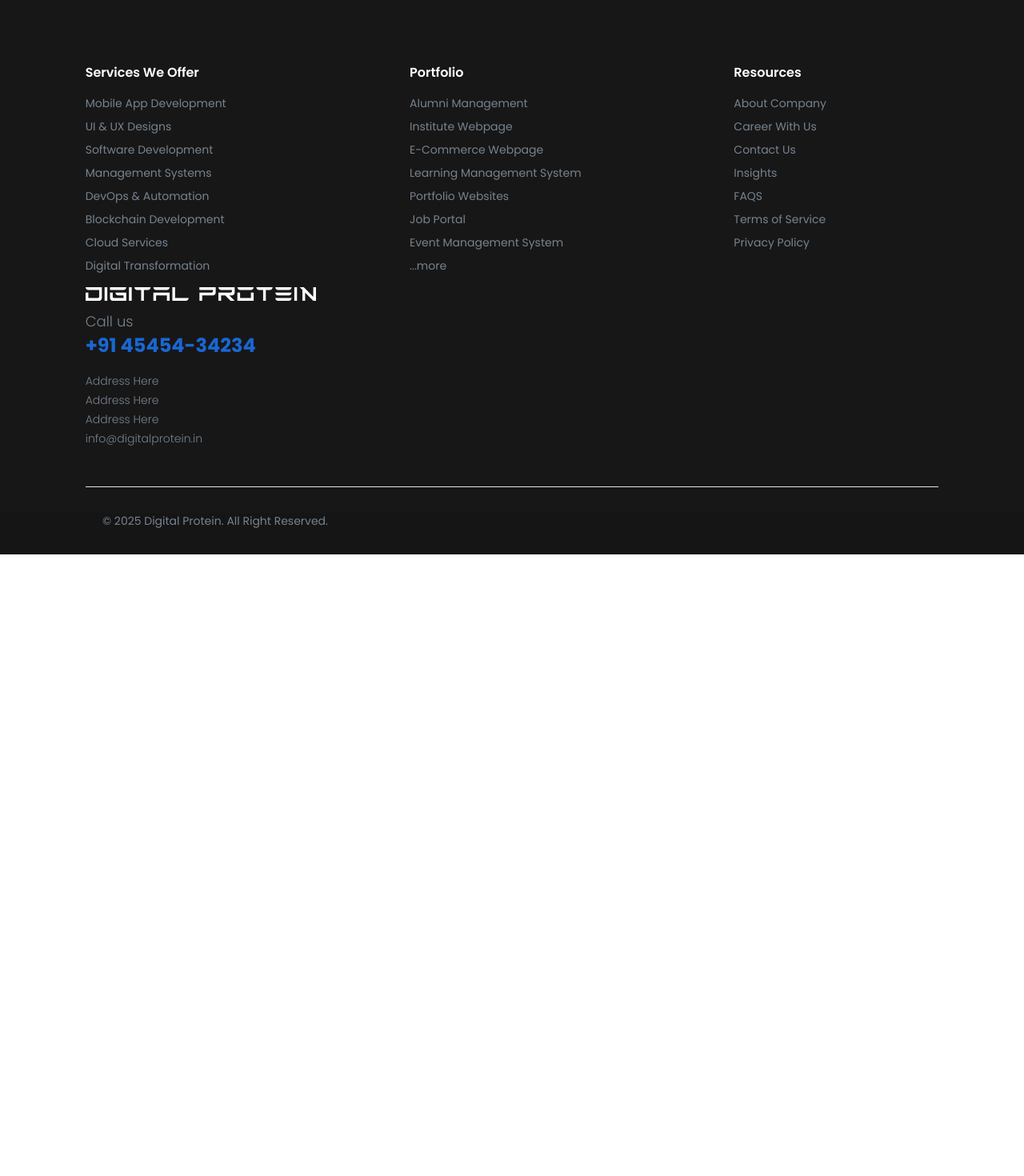
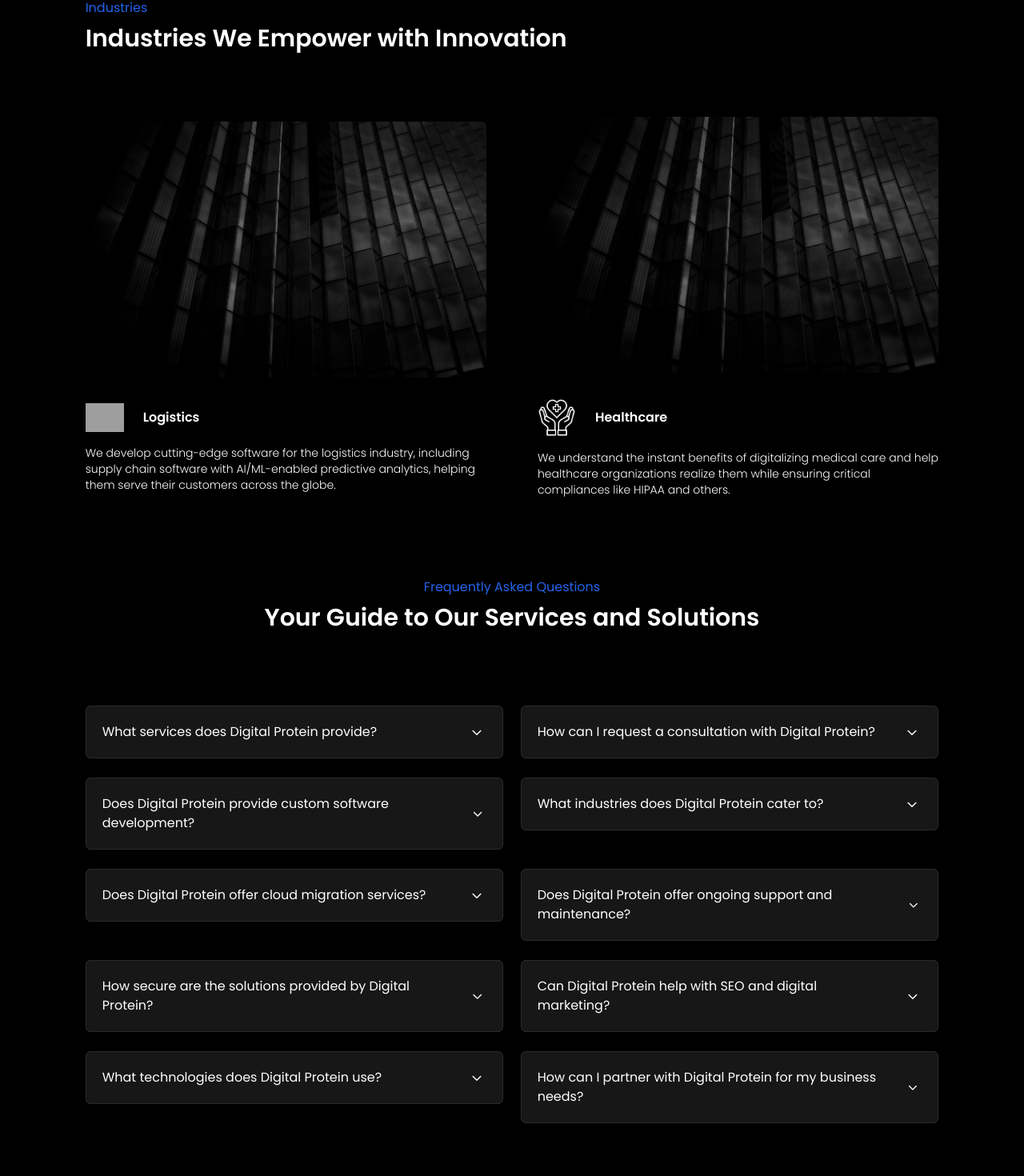
Before and after one commit to digital-protein/digital-protein, a Next.js app: page / in a window 1280 px wide. Shown: the part 1774-3244 px from the top of the page at 80% size. Before the commit the page ends 2467 px from the top, so only its background shows below. Built offline with nearby package versions, Linux system fonts and the light colour scheme; grey boxes are pictures that could not be loaded.

Commit message:
update homepage

```diff
--- /dev/null
+++ b/components/assets/faqs.ts
@@ -0,0 +1,42 @@
+export const faqs = [
+    {
+        que: "What services does Digital Protein provide?",
+        ans: "Digital Protein specializes in AI-driven solutions, web and mobile development, cloud computing, cybersecurity, and IT consulting to help businesses scale efficiently."
+    },
+    {
+        que: "How can I request a consultation with Digital Protein?",
+        ans: "You can book a free consultation call through our 'Contact Us' page or by filling out the inquiry form on our website."
+    },
+    {
+        que: "Does Digital Protein provide custom software development?",
+        ans: "Yes, we offer tailored software solutions designed to meet your business needs, ensuring scalability, security, and high performance."
+    },
+    {
+        que: "What industries does Digital Protein cater to?",
+        ans: "We work with various industries, including healthcare, finance, e-commerce, education, and startups, delivering innovative digital solutions."
+    },
+    {
+        que: "Does Digital Protein offer cloud migration services?",
+        ans: "Yes, we provide seamless cloud migration solutions, ensuring minimal downtime and optimal performance during the transition."
+    },
+    {
+        que: "Does Digital Protein offer ongoing support and maintenance?",
+        ans: "Absolutely! We provide continuous monitoring, updates, and technical support to keep your applications secure and running smoothly."
+    },
+    {
+        que: "How secure are the solutions provided by Digital Protein?",
+        ans: "Security is our top priority. We implement advanced cybersecurity measures, including encryption, multi-factor authentication, and real-time threat monitoring."
+    },
+    {
+        que: "Can Digital Protein help with SEO and digital marketing?",
+        ans: "Yes, we offer SEO optimization, social media marketing, and data-driven digital strategies to boost your brand’s online presence."
+    },
+    {
+        que: "What technologies does Digital Protein use?",
+        ans: "We leverage modern technologies like React, Next.js, Node.js, AI/ML, AWS, Firebase, and more to build cutting-edge solutions."
+    },
+    {
+        que: "How can I partner with Digital Protein for my business needs?",
+        ans: "You can contact us via email, phone, or our website's contact form, and our team will connect with you to discuss the best solutions for your business."
+    }
+];
--- /dev/null
+++ b/components/assets/projects.ts
@@ -0,0 +1,46 @@
+const projects = [
+    {
+        image: "/bg/bg_3.jpg",
+        icon: "logos/cargo.png",
+        title: "Logistics",
+        description: "We develop cutting-edge software for the logistics industry, including supply chain software with AI/ML-enabled predictive analytics, helping them serve their customers across the globe.",
+        link: "/logistics-software-development",
+    },
+    {
+        image: "/bg/bg_3.jpg",
+        icon: "logos/healthcare.png",
+        title: "Healthcare",
+        description: "We understand the instant benefits of digitalizing medical care and help healthcare organizations realize them while ensuring critical compliances like HIPAA and others.",
+        link: "/healthcare-software-development",
+    },
+    {
+        image: "/bg/bg_3.jpg",
+        icon: "logos/travel-luggage.png",
+        title: "Travel",
+        description: "We develop top-of-the-line technology solutions for the travel industry using out-of-the-box ideas that make travel attractive, convenient, and secure.",
+        link: "/travel-app-development",
+    },
+    {
+        image: "/bg/bg_3.jpg",
+        icon: "logos/game-controller.png",
+        title: "Gaming",
+        description: "Virtual gaming has evolved many times over the last two decades. We pioneer this evolution by developing trending and latest game apps like online betting platforms and fantasy sports apps.",
+        link: "/mobile-games-development-services",
+    },
+    {
+        image: "/bg/bg_3.jpg",
+        icon: "logos/online-shop.png",
+        title: "eCommerce",
+        description: "We develop immersive technological solutions for the eCommerce industry by transforming digital experiences and elevating the brand experience for their consumers.",
+        link: "/ecommerce-app-development",
+    },
+    {
+        image: "/bg/bg_3.jpg",
+        icon: "logos/budget.png",
+        title: "Finance",
+        description: "We take the momentum of digitalizing the financial services industry by developing payment gateways, wallets, and other apps while being PCI-DSS compliant.",
+        link: "/fintech-app-development-services",
+    },
+];
+
+export default projects;
--- a/pages/company.tsx
+++ b/pages/company.tsx
@@ -37,7 +37,7 @@ const company = () => {
 
             <Navbar />
 
-            <div className='w-full h-auto flex flex-col gap-6 items-center justify-center mb-20'>
+            <div className='w-full h-auto flex flex-col gap-6 items-center justify-center'>
 
                 <div
                     className='w-full md:min-h-screen h-auto flex flex-col items-center justify-center gap-48 relative overflow-hidden'
--- a/pages/index.tsx
+++ b/pages/index.tsx
@@ -1,6 +1,6 @@
 'use client';
 
-import React, { useContext, useEffect } from 'react';
+import React, { useContext, useEffect, useState } from 'react';
 import Image from 'next/image';
 import Head from 'next/head';
 
@@ -8,13 +8,26 @@ import Footer from '@/components/common/Footer';
 import Navbar from '@/components/common/Navbar';
 import { Button } from '@/components/ui/button';
 import { UserContext } from '@/context/userContext';
+import Link from 'next/link';
+import projects from '@/components/assets/projects';
+import { CaretUpIcon } from '@radix-ui/react-icons';
+import { faqs } from '@/components/assets/faqs';
 
 export default function Home() {
     const { setCurrentTab } = useContext(UserContext);
+    const [selected, setSelected] = useState<number | null>(null);
 
     useEffect(() => {
-      setCurrentTab('home');
+        setCurrentTab('home');
     }, [setCurrentTab]);
+
+
+    const toggle = (i: number) => {
+        if (selected === i) {
+            return setSelected(null);
+        }
+        setSelected(i);
+    };
 
     return (
         <div className='min-h-screen bg-black'>
@@ -109,6 +122,69 @@ export default function Home() {
                     </div>
                 </div>
 
+                <div className='w-full h-auto flex flex-col items-center justify-center bg-black text-white'>
+                    <div className='md:w-10/12 w-11/12 h-auto flex flex-col gap-12 pb-24 text-white'>
+                        <div className='w-full flex flex-col'>
+                            <div className='text-blue-600 font-normal mb-2'>Industries</div>
+                            <div className='md:text-3xl font-semibold mb-4'>Industries We Empower with Innovation</div>
+                        </div>
+
+                        <div className='flex flex-row flex-wrap items-center justify-between gap-12 pt-4'>
+
+                            {projects?.slice(0, 2)?.map((industry: any, index: any) => (
+                                <div key={index} className="md:w-[47%] w-full h-auto text-white flex flex-col gap-4 items-start cursor-pointer">
+                                    <Link href={`/industry/${industry.link}`} className="w-full h-80 overflow-hidden rounded-md shadow group">
+                                        <Image src={industry.image} alt='' width={330} height={330} className='w-full object-cover rounded-md shadow-md transition-transform duration-300 ease-in-out group-hover:scale-105' />
+                                    </Link>
+                                    <div className='flex flex-row gap-6 items-center mt-4'>
+                                        <Image src={`/projects/${industry.icon}`} alt='' width={30} height={30} className='w-12 h-auto' />
+                                        <div className="text-base font-semibold">{industry.title}</div>
+                                    </div>
+                                    <div className="text-sm font-light h-16">{industry.description}</div>
+                                </div>
+                            ))}
+
+                        </div>
+                    </div>
+                </div>
+
+                <div className='w-full h-auto flex flex-col items-center justify-center bg-black text-white'>
+                    <div className='md:w-10/12 w-11/12 h-auto flex flex-col gap-16 mb-24 text-white'>
+                        <div className='w-full flex flex-col items-center'>
+                            <div className='text-blue-600 font-normal mb-2'>Frequently Asked Questions</div>
+                            <div className='text-3xl font-semibold mb-4'>Your Guide to Our Services and Solutions</div>
+                        </div>
+
+                        <div className="relative flex flex-row flex-wrap items-start justify-between self-center pb-6">
+                            {faqs?.map((item: any, index: any) => (
+                                <div
+                                    className="md:w-[49%] w-full py-5 px-5 my-3 cursor-pointer bg-[#171717] text-white border border-[#2b2b2b] rounded-md faqsCard"
+                                    key={index}
+                                    onClick={() => toggle(index)}
+                                >
+                                    <div className="flex items-center justify-between">
+                                        <p className="pr-4 text-base font-normal">{item.que}</p>
+                                        {selected === index ? (
+                                            <CaretUpIcon className='w-6 h-6 transition-all duration-300 rotate-0' />
+                                        ) : (
+                                            <CaretUpIcon className='w-6 h-6 transition-all duration-300 rotate-180' />
+                                        )}
+                                    </div>
+                                    <div
+                                        className={
+                                            selected === index
+                                                ? "overflow-hidden transition-all md:py-4 py-3 max-h-96 ease-out duration-700 text-base font-light"
+                                                : "overflow-hidden transition-all max-h-0 duration-300"
+                                        }
+                                    >
+                                        <p>{item.ans}</p>
+                                    </div>
+                                </div>
+                            ))}
+                        </div>
+                    </div>
+                </div>
+
             </div>
 
             <Footer />
```
Also changed, not shown: components/assets/domain.ts (renamed from components/assets/domain.tsx).
